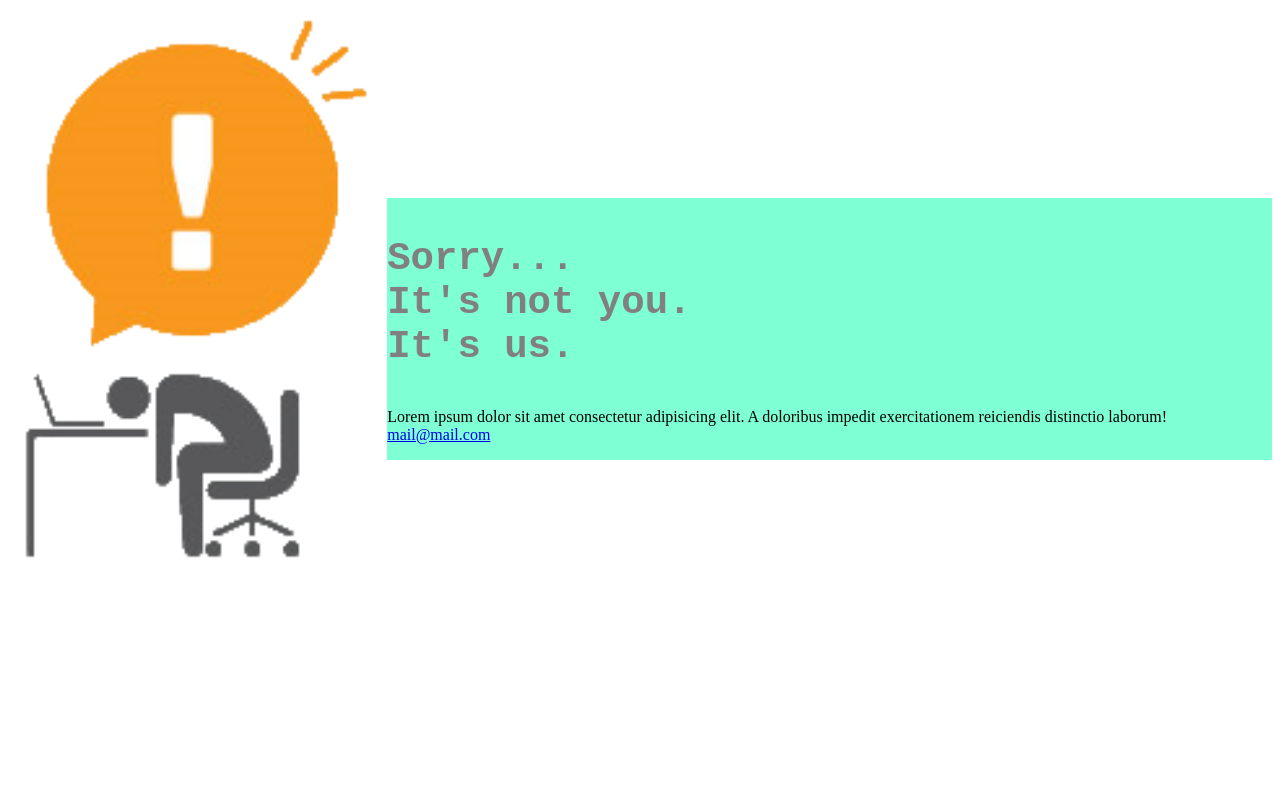
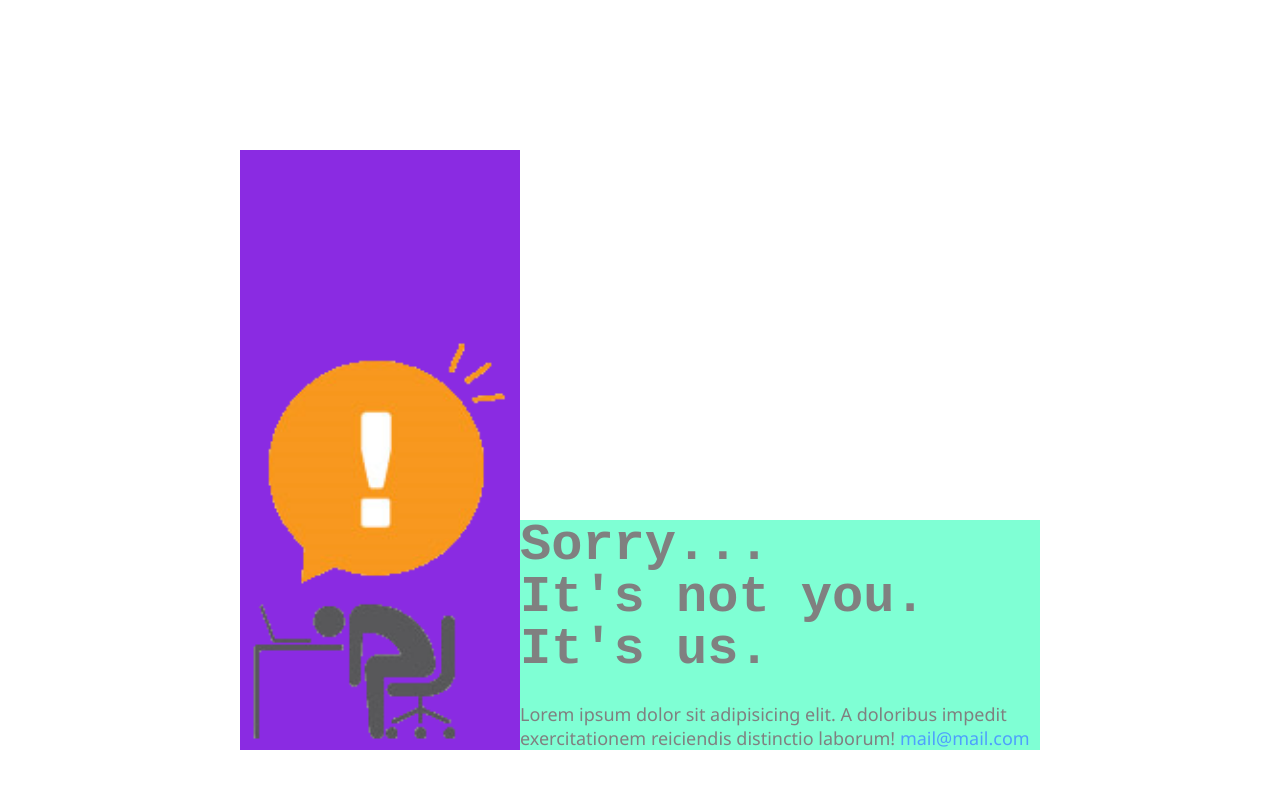
Before and after one commit to vitgri1/01-5-404-Sleeping-7, a website: page index.html in a window 1280 px wide. Drawn offline with Linux system fonts and the light colour scheme.

Commit message:
Styling to css

```diff
--- a/index.html
+++ b/index.html
@@ -5,17 +5,16 @@
     <meta http-equiv="X-UA-Compatible" content="IE=edge">
     <meta name="viewport" content="width=device-width, initial-scale=1.0">
     <title>Sleeping laptop</title>
+    <link rel="stylesheet" href="./main.css">
 </head>
 <body>
-    <main style="display: inline-block; width: 100%;">
-        <img src="./sleeping_man.png" alt="!" style="float: left; width: 30%;">
-        <div style="float: left; width: 70%; margin-top: 15%; background-color: aquamarine;">
-            <h1 style="color: gray; font-size: 300%;">
-                <pre>Sorry... <!-- testing preformated text -->
+    <main>
+        <img src="./sleeping_man.png" alt="!">
+        <div>
+            <h1><pre>Sorry... <!-- testing preformated text -->
 It's not you.
-It's us.</pre>
-            </h1>
-            <p>Lorem ipsum dolor sit amet consectetur adipisicing elit. A doloribus impedit exercitationem reiciendis distinctio laborum! <a href="mailto:#">mail@mail.com</a> </p>
+It's us.</pre></h1>
+            <p>Lorem ipsum dolor sit adipisicing elit. A doloribus impedit exercitationem reiciendis distinctio laborum! <a href="mailto:#">mail@mail.com</a></p>
         </div>
     </main>
 </body>
--- /dev/null
+++ b/main.css
@@ -0,0 +1,42 @@
+body{
+    margin: 0;
+}
+main{
+    display: inline-block;
+    width: 800px;
+    font-family: 'Segoe UI', Tahoma, Geneva, Verdana, sans-serif;
+    color: gray;
+    margin-left: calc(50% - 400px);
+    margin-top: 150px;
+}
+img{
+    float: left;
+    width: 35%;
+    background-color: blueviolet;
+    height: 600px;
+    object-fit: contain;
+    object-position: bottom;
+}
+div{
+    float: left;
+    width: 65%;
+    margin-top: 370px;
+    background-color: aquamarine;
+}
+h1{
+    margin: 0;
+    font-size: 52px;
+    margin-bottom: 0.5em;
+}
+pre{
+    margin: 0;
+    line-height: 1em;
+}
+p{
+    font-size: 18px;
+    margin: 0;
+}
+a{
+    text-decoration: none;
+    color:rgb(78, 160, 253);
+}
```
